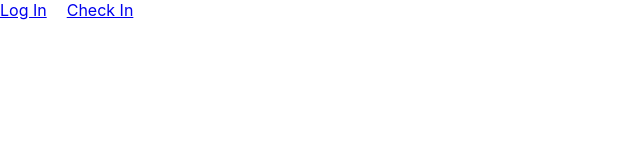
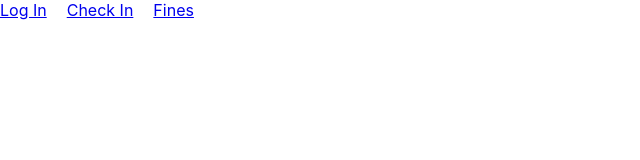
Before and after one commit to joshuavkoshy123/libraryProject, a React (Create React App) app in the folder library_project/frontend/: page / in a window 1280 px wide. Before the commit this address had no page. Shown: the top 160 px of the page, without its empty margins (0-640 px from the left). Built offline with nearby package versions, Linux system fonts and the light colour scheme.

Commit message:
Update with routing changes for FinesPage

```diff
--- a/library_project/frontend/src/App.js
+++ b/library_project/frontend/src/App.js
@@ -1,6 +1,7 @@
 import { BrowserRouter, Routes, Route, Link } from 'react-router-dom';
 import Login from './pages/login';
 import CheckInPage from './components/CheckInPage.jsx';
+import FinesPage from './pages/FinesPage.jsx';
 import './App.css';
 
 function App() {
@@ -9,10 +10,12 @@ function App() {
       <nav className='Nav'>
         <Link to='/login'>Log In</Link>
         <Link to='/checkin'>Check In</Link>
+        <Link to='/fines'>Fines</Link>
       </nav>
       <Routes>
         <Route path='/login' element={<Login />} />
         <Route path='/checkin' element={<CheckInPage />} />
+        <Route path='/fines' element={<FinesPage />} />
       </Routes>
     </div>
   );
```
